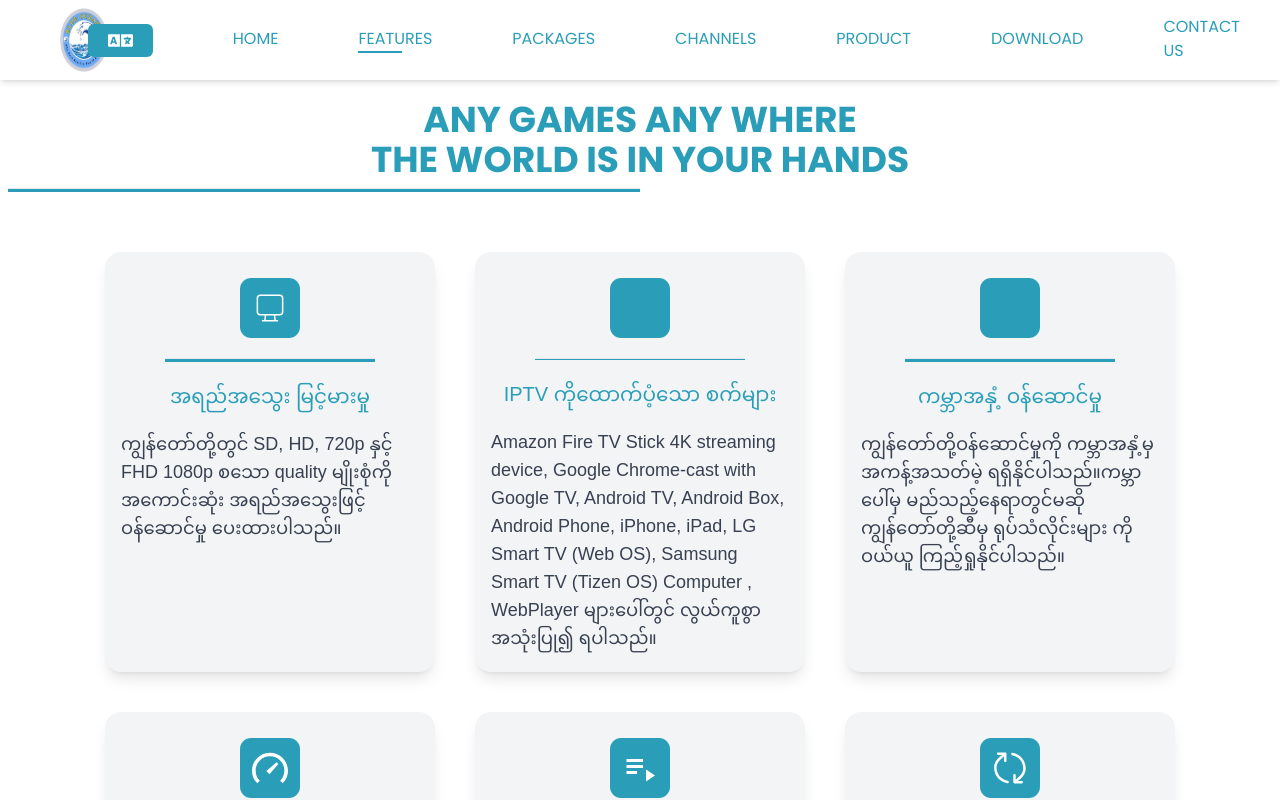
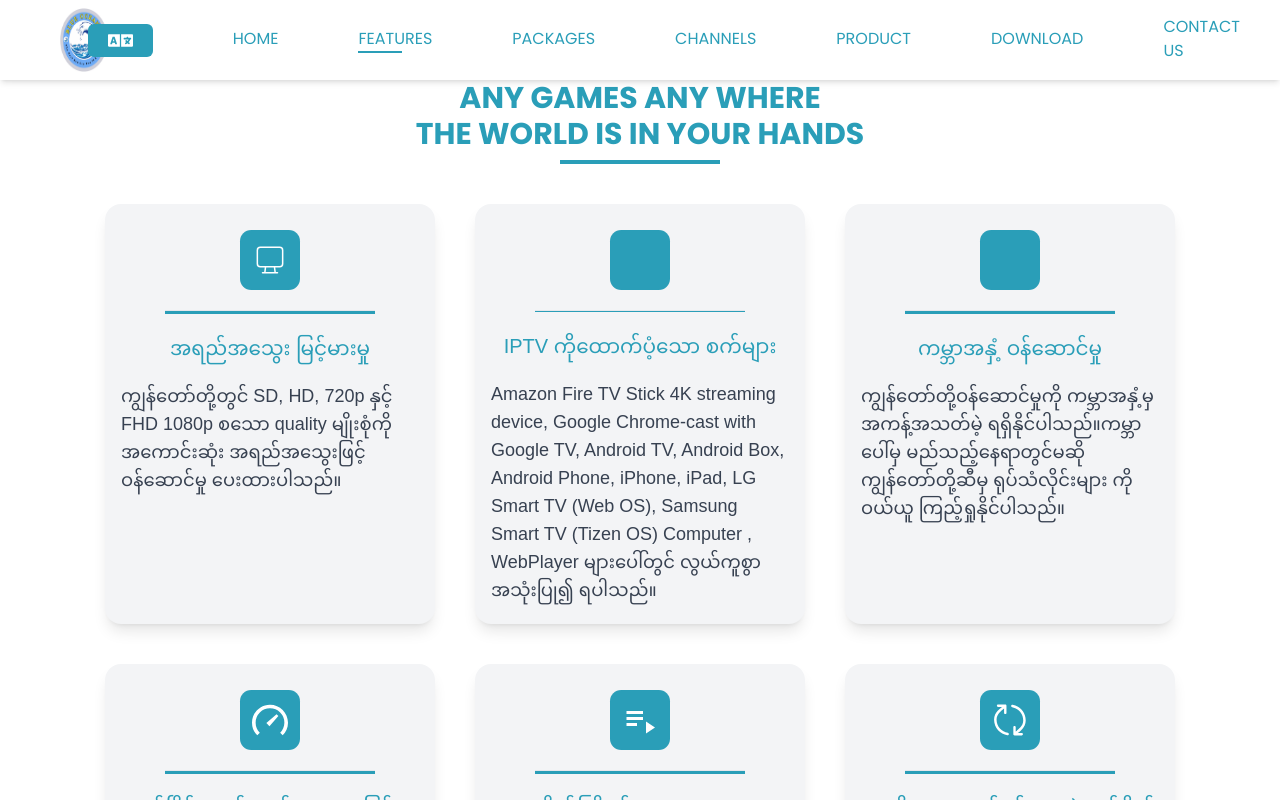
Before and after one commit to GerVaf/Oceann, a React (Vite) app: page /features in a window 1280 px wide. Built offline with nearby package versions, Linux system fonts and the light colour scheme; some icons are missing; a web font is replaced by a local one.

Commit message:
Update Features.jsx

```diff
--- a/src/components/pages/Features.jsx
+++ b/src/components/pages/Features.jsx
@@ -6,14 +6,18 @@ const Features = () => {
   window.scrollTo({ top: 0, behavior: "smooth" });
   return (
     <div className="h-[100vh] overflow-scroll">
-      <div className="lg:text-4xl text-2xl font-bold text-[#2A9EB8] my-5 px-2">
-        <h1 className="pb-2 text-center">
+
+{/* title  */}
+          <div className="text-3xl font-bold text-[#2A9EB8] flex items-center text-center flex-col">
+            <h1 className="pb-2 text-center">
           ANY GAMES ANY WHERE
           <br />
           THE WORLD IS IN YOUR HANDS
         </h1>
-        <hr className="h-1 w-2/4 bg-[#2A9EB8]" />
-      </div>
+            <span className="h-1 w-40 bg-[#2A9EB8]"></span>
+          </div>
+
+
       <div className="w-full flex justify-center items-center ">
         <Cards />
       </div>
```
